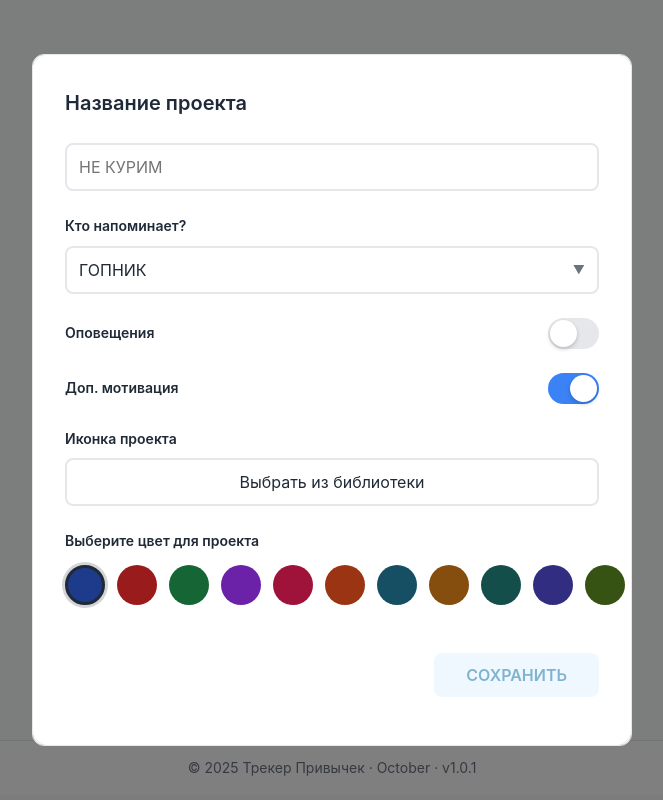
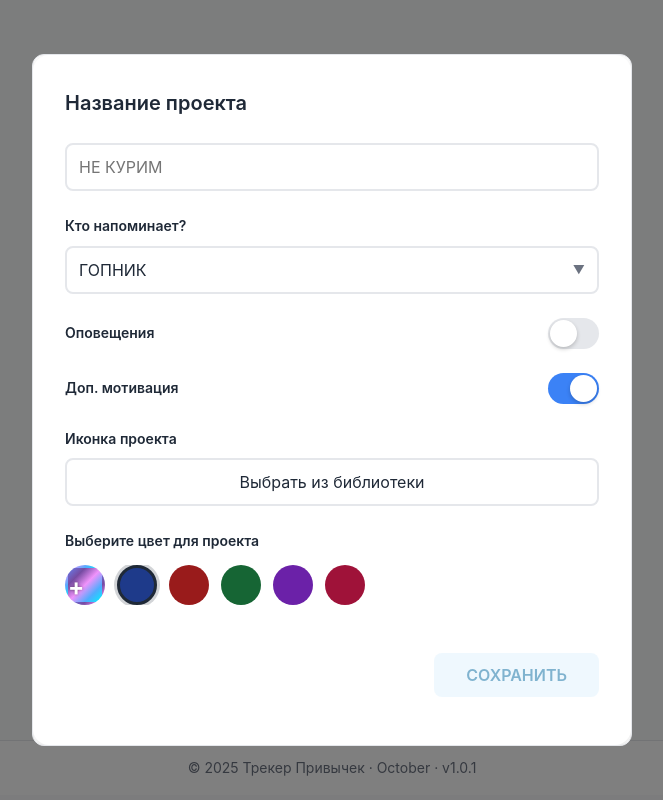
Before and after one commit to Tilkerman/project-pwa, a Vue app: page / in a window 1280 px wide. Both pictures are taken after a click on the button "Создать привычку". Shown: the whole page, without its empty margins (308-971 px from the left). Built offline with nearby package versions, Linux system fonts and the light colour scheme.

Commit message:
fix: move custom color button to start, reduce colors to 5, fix customColor saving

```diff
--- a/src/components/HabitForm.vue
+++ b/src/components/HabitForm.vue
@@ -128,14 +128,7 @@
     <div class="form-group">
       <label class="form-label">Выберите цвет для проекта</label>
       <div class="color-picker">
-        <div
-          v-for="color in availableColors.filter(c => c !== 'custom')"
-          :key="color"
-          class="color-option"
-          :class="{ active: formData.color === color }"
-          :style="{ backgroundColor: projectColors[color].bg }"
-          @click="selectColor(color)"
-        ></div>
+        <!-- Кнопка выбора своего цвета - ПЕРВАЯ -->
         <div
           class="color-option color-option-custom"
           :class="{ active: formData.color === 'custom' }"
@@ -150,6 +143,15 @@
         >
           <span class="custom-color-icon" style="font-size: 1.5rem; font-weight: bold; color: white; text-shadow: 0 0 3px rgba(0,0,0,0.5);">+</span>
         </div>
+        <!-- Только 4-5 предустановленных цветов -->
+        <div
+          v-for="color in ['blue', 'red', 'green', 'purple', 'pink']"
+          :key="color"
+          class="color-option"
+          :class="{ active: formData.color === color }"
+          :style="{ backgroundColor: projectColors[color].bg }"
+          @click="selectColor(color)"
+        ></div>
       </div>
 
       <!-- Полноценный Color Picker -->
@@ -630,6 +632,15 @@ function handleDelete() {
   display: flex;
   gap: 0.75rem;
   margin-top: 0.75rem;
+  flex-wrap: nowrap;
+  overflow-x: auto;
+  -webkit-overflow-scrolling: touch;
+  scrollbar-width: none;
+  -ms-overflow-style: none;
+}
+
+.color-picker::-webkit-scrollbar {
+  display: none;
 }
 
 .color-option {
--- a/src/utils/storage.ts
+++ b/src/utils/storage.ts
@@ -98,6 +98,7 @@ export async function saveHabit(habit: Habit): Promise<void> {
     markedDays: markedDaysArray,
     notes: notesObj,
     achievements: achievementsArray,
+    customColor: habit.customColor ? String(habit.customColor) : undefined,
     notificationEnabled: Boolean(habit.notificationEnabled)
   }
 
--- a/src/views/HomeView.vue
+++ b/src/views/HomeView.vue
@@ -83,6 +83,7 @@ async function handleSubmit(data: {
   notificationEnabled: boolean
   customNotificationMessage?: string
   color?: Habit['color']
+  customColor?: string
   icon?: string
   additionalMotivation?: boolean
 }) {
@@ -93,7 +94,8 @@ async function handleSubmit(data: {
     data.color || 'blue',
     data.icon,
     data.additionalMotivation !== undefined ? data.additionalMotivation : true,
-    data.customNotificationMessage
+    data.customNotificationMessage,
+    data.customColor
   )
   closeForm()
 }
```
